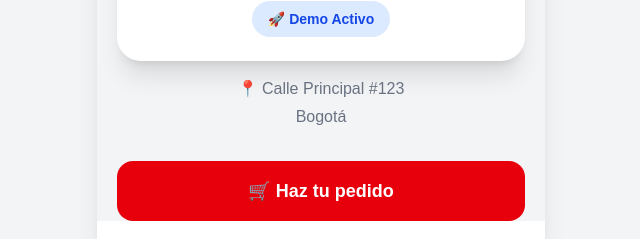
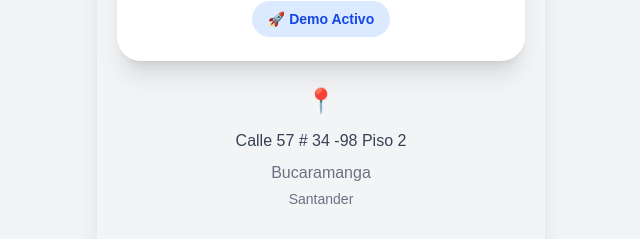
Before and after one commit to pedido360/demo, a Next.js app: page /demo in a window 1280 px wide. Shown: the part 552-791 px from the top of the page, without its empty margins (319-959 px from the left). Built offline with nearby package versions, Linux system fonts and the light colour scheme.

Commit message:
feat: improve restaurant location and shopping cart UX

```diff
--- a/app/globals.css
+++ b/app/globals.css
@@ -53,4 +53,48 @@ body {
     100% {
         transform: translateY(0);
     }
+
+
 }
+
+/* ===========================
+   Animación botón del carrito
+=========================== */
+
+@keyframes cartAttention {
+
+    0% {
+        transform: scale(1) rotate(0deg);
+    }
+
+    15% {
+        transform: scale(1.08) rotate(-2deg);
+    }
+
+    30% {
+        transform: scale(1.08) rotate(2deg);
+    }
+
+    45% {
+        transform: scale(1.05) rotate(-2deg);
+    }
+
+    60% {
+        transform: scale(1.05) rotate(2deg);
+    }
+
+    75% {
+        transform: scale(1.02) rotate(-1deg);
+    }
+
+    100% {
+        transform: scale(1) rotate(0deg);
+    }
+
+}
+
+.animate-cart-attention {
+
+    animation: cartAttention 3s ease-out;
+
+}
--- a/components/admin/restaurants/form/RestaurantEditor.tsx
+++ b/components/admin/restaurants/form/RestaurantEditor.tsx
@@ -128,6 +128,8 @@ export default function RestaurantEditor({
         address: "",
 
         city: "",
+
+        department: "",
 
         isOpen: true,
 
--- a/components/admin/restaurants/form/RestaurantInfoForm.tsx
+++ b/components/admin/restaurants/form/RestaurantInfoForm.tsx
@@ -28,6 +28,7 @@ export default function RestaurantInfoForm({
 
     bannerFile,
     setBannerFile,
+
 }: RestaurantInfoFormProps) {
 
     function handleChange(
@@ -104,6 +105,19 @@ export default function RestaurantInfoForm({
 
                 </div>
 
+                <div>
+
+                    <Label required>Departamento</Label>
+
+                    <Input
+                        name="department"
+                        placeholder="Cundinamarca"
+                        value={restaurant.department}
+                        onChange={handleChange}
+                    />
+
+                </div>
+
                 <div className="md:col-span-2">
 
                     <Label>Descripción</Label>
--- a/components/cart/FloatingCartButton.tsx
+++ b/components/cart/FloatingCartButton.tsx
@@ -10,6 +10,7 @@ interface FloatingCartButtonProps {
 export default function FloatingCartButton({
     onClick,
 }: FloatingCartButtonProps) {
+
     const { totalItems } = useCart();
 
     if (totalItems === 0) return null;
@@ -17,11 +18,47 @@ export default function FloatingCartButton({
     return (
         <button
             onClick={onClick}
-            className="fixed bottom-6 right-6 z-50 flex items-center gap-3 rounded-full bg-red-600 px-5 py-3 text-white shadow-xl transition hover:bg-red-700"
+            className="
+                fixed
+                bottom-6
+                right-6
+                z-50
+                flex
+                items-center
+                gap-3
+                rounded-full
+                bg-red-600
+                px-5
+                py-3
+                text-white
+                shadow-2xl
+                transition-all
+                duration-300
+                hover:scale-105
+                hover:bg-red-700
+                animate-cart-attention
+            "
         >
             <ShoppingCart size={22} />
 
-            <span className="font-semibold">
+            <span className="font-semibold whitespace-nowrap">
+                Ver mi pedido
+            </span>
+
+            <span
+                className="
+                    flex
+                    h-7
+                    min-w-7
+                    items-center
+                    justify-center
+                    rounded-full
+                    bg-red-800
+                    px-2
+                    text-sm
+                    font-bold
+                "
+            >
                 {totalItems}
             </span>
         </button>
--- a/components/restaurant/RestaurantHero.tsx
+++ b/components/restaurant/RestaurantHero.tsx
@@ -113,16 +113,24 @@ export default function RestaurantHero({
 
                 </div>
 
-                {/* Dirección */}
+                {/* Ubicación */}
 
-                <div className="mt-4 text-center text-gray-500">
+                < div className="mt-6 text-center text-gray-500">
 
-                    <p>
-                        📍 {restaurant.address}
+                    <div className="mb-3 text-2xl">
+                        📍
+                    </div>
+
+                    <p className="font-medium text-gray-700">
+                        {restaurant.address}
                     </p>
 
-                    <p className="mt-1">
+                    <p className="mt-2 text-base">
                         {restaurant.city}
+                    </p>
+
+                    <p className="mt-1 text-sm">
+                        {restaurant.department}
                     </p>
 
                 </div>
--- a/data/restaurant.ts
+++ b/data/restaurant.ts
@@ -15,9 +15,11 @@ export const restaurant: Restaurant = {
 
     whatsapp: "573184377576",
 
-    address: "Calle Principal #123",
+    address: "Calle 57 # 34 -98  Piso 2",
 
-    city: "Bogotá",
+    city: "Bucaramanga",
+
+    department: "Santander",
 
     isOpen: true,
 
--- a/lib/repositories/restaurant.repository.ts
+++ b/lib/repositories/restaurant.repository.ts
@@ -17,6 +17,7 @@ function mapRestaurant(data: any): Restaurant {
 
         address: data.address,
         city: data.city,
+        department: data.department,
 
         isOpen: data.is_open,
 
@@ -35,6 +36,7 @@ function mapRestaurant(data: any): Restaurant {
 export async function createRestaurant(
     restaurant: Restaurant
 ): Promise<Restaurant> {
+
     const slug = generateSlug(
         restaurant.name
     );
@@ -54,6 +56,7 @@ export async function createRestaurant(
 
             address: restaurant.address,
             city: restaurant.city,
+            department: restaurant.department,
 
             is_open: restaurant.isOpen,
             rating: restaurant.rating,
@@ -74,6 +77,7 @@ export async function createRestaurant(
 }
 
 export async function getRestaurants(): Promise<Restaurant[]> {
+
     const { data, error } = await supabase
         .from("restaurants")
         .select("*")
@@ -103,7 +107,6 @@ export async function getRestaurantById(
     }
 
     return mapRestaurant(data);
-
 }
 
 export async function getRestaurantBySlug(
@@ -122,13 +125,13 @@ export async function getRestaurantBySlug(
     }
 
     return mapRestaurant(data);
-
 }
 
 export async function updateRestaurant(
     id: string,
     restaurant: Restaurant
 ): Promise<Restaurant> {
+
     const slug = generateSlug(
         restaurant.name
     );
@@ -148,6 +151,7 @@ export async function updateRestaurant(
 
             address: restaurant.address,
             city: restaurant.city,
+            department: restaurant.department,
 
             is_open: restaurant.isOpen,
             rating: restaurant.rating,
@@ -171,6 +175,7 @@ export async function updateRestaurant(
 export async function deleteRestaurant(
     id: string
 ): Promise<void> {
+
     const { error } = await supabase
         .from("restaurants")
         .delete()
@@ -189,6 +194,7 @@ export async function pauseRestaurant(
     id: string,
     reason?: string
 ): Promise<void> {
+
     const { error } = await supabase
         .from("restaurants")
         .update({
@@ -210,6 +216,7 @@ export async function pauseRestaurant(
 export async function resumeRestaurant(
     id: string
 ): Promise<void> {
+
     const { error } = await supabase
         .from("restaurants")
         .update({
--- a/types/restaurant.ts
+++ b/types/restaurant.ts
@@ -16,6 +16,8 @@ export interface Restaurant {
 
     city: string;
 
+    department: string;
+
     isOpen: boolean;
 
     rating: number;
```
